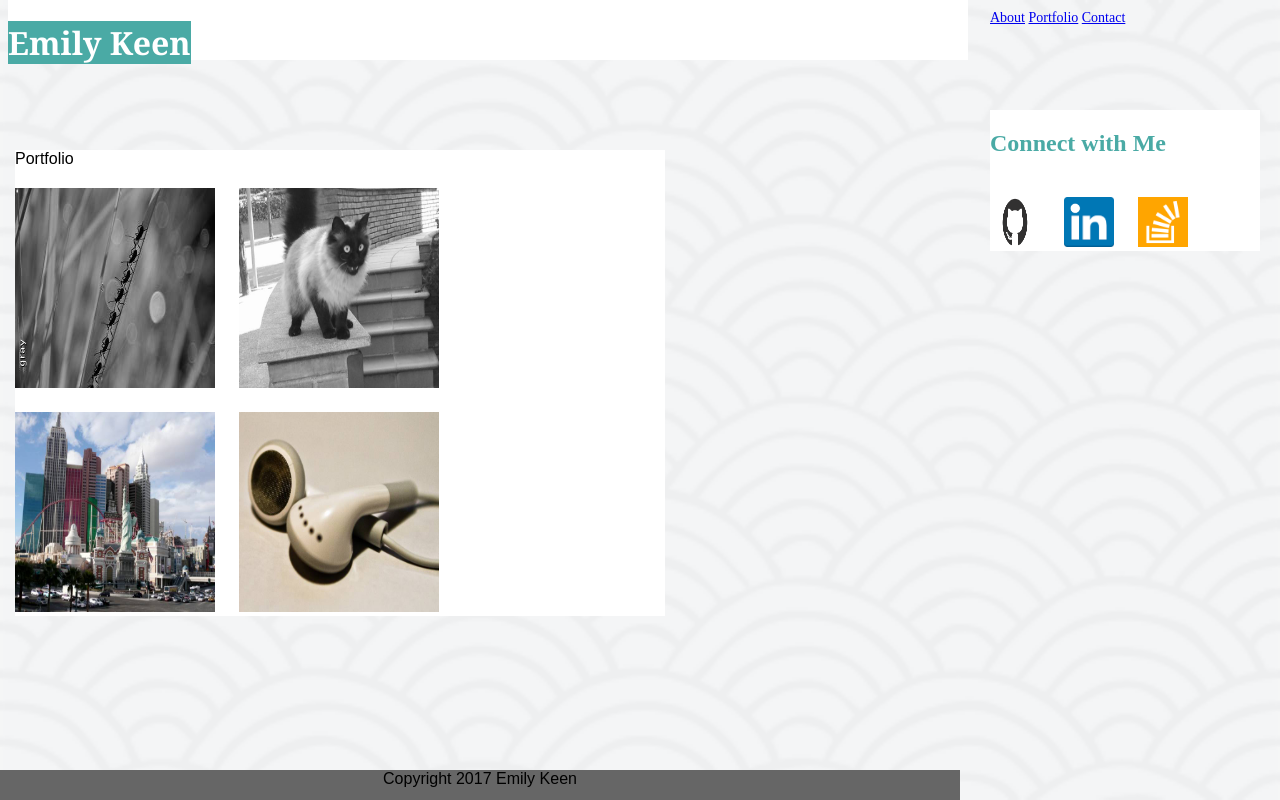
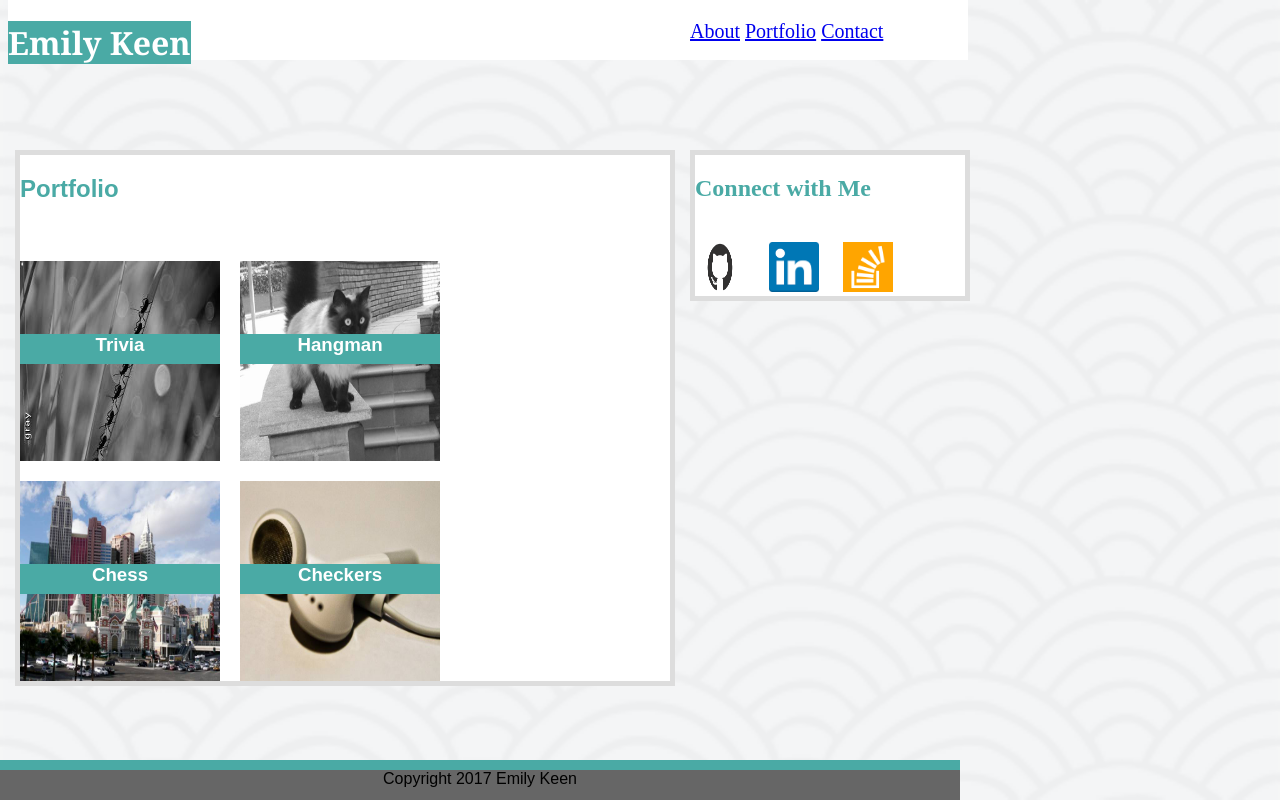
Before and after one commit to emilykeen/Basic-Portfolio, a plain HTML site: page portfolio.html in a window 1280 px wide. Drawn offline with Linux system fonts and the light colour scheme.

Commit message:
working files

```diff
--- a/assets/css/reset.css
+++ b/assets/css/reset.css
@@ -0,0 +1,48 @@
+/* http://meyerweb.com/eric/tools/css/reset/
+   v2.0 | 20110126
+   License: none (public domain)
+*/
+
+html, body, div, span, applet, object, iframe,
+h1, h2, h3, h4, h5, h6, p, blockquote, pre,
+a, abbr, acronym, address, big, cite, code,
+del, dfn, em, img, ins, kbd, q, s, samp,
+small, strike, strong, sub, sup, tt, var,
+b, u, i, center,
+dl, dt, dd, ol, ul, li,
+fieldset, form, label, legend,
+table, caption, tbody, tfoot, thead, tr, th, td,
+article, aside, canvas, details, embed,
+figure, figcaption, footer, header, hgroup,
+menu, nav, output, ruby, section, summary,
+time, mark, audio, video {
+	margin: 0;
+	padding: 0;
+	border: 0;
+	font-size: 100%;
+	font: inherit;
+	vertical-align: baseline;
+}
+/* HTML5 display-role reset for older browsers */
+article, aside, details, figcaption, figure,
+footer, header, hgroup, menu, nav, section {
+	display: block;
+}
+body {
+	line-height: 1;
+}
+ol, ul {
+	list-style: none;
+}
+blockquote, q {
+	quotes: none;
+}
+blockquote:before, blockquote:after,
+q:before, q:after {
+	content: '';
+	content: none;
+}
+table {
+	border-collapse: collapse;
+	border-spacing: 0;
+}
--- a/assets/css/style.css
+++ b/assets/css/style.css
@@ -1,7 +1,7 @@
 
 body {background: url("../images/seigaiha.png") no-repeat center fixed;
 	  background-size:cover;
-	  max-width: :960px;
+	  max-height: :960px;
 	  margin:10 auto;
 }
 
@@ -28,13 +28,14 @@
 		top:0;}
 
 
-#links { font color: 777777;
-		float:right;
-		font-size: 14px;
+#links {font color:grey;
+		float:left;
+		font-size: 20px;
 		position:fixed;
-		right:20px;
-		top:10px;
+		left:690px;
+		top:20px;
 		width: 270px;
+		background: white
 		 }
 
 
@@ -42,18 +43,9 @@
   margin-right: 20px;
   width: 200px;
   height: 200px;
+  float:left;
 }
 
-#aboutme {font-color:#777777;
-	background:#ffffff;
-	border-color:#dddddd;
-	font-family: 'Arial', 'Helvetica Neue', Helvetica, sans-serif;
-	width:650px;
-	position:fixed;
-	top:110px;
-	float:left;
-	left:15px;
-	border-width: 5px}
 
 .socailimages {
   margin-right: 20px;
@@ -68,19 +60,21 @@
   margin-top: 20px;
   width: 200px;
   height: 200px;
+  position: relative;
+  z-index: -1;
+  float:left;
 
 }
 
 
 #connectwithme {
 position:fixed;
-right:20px;
-top:110px;
-float:right;
+left:690px;
+top:150px;
+float:left;
 width: 270px;
 background:#ffffff;
-border-color:#dddddd
-border-width:5px;
+border:5px solid #dddddd;
 }
 
 #footer {bottom: clear ;
@@ -93,7 +87,7 @@
 		width:960px;
 		font:white;
 		font-family: 'Arial', 'Helvetica Neue', Helvetica, sans-serif;
-
+		border-top:10px solid #4aaaa5;
 
 }
 #aboutmetext {
@@ -103,11 +97,59 @@
 .maincontainer {
 	font-color:#777777;
 	background:#ffffff;
-	border-color:#dddddd;
+	border: 5px solid #dddddd;
 	font-family: 'Arial', 'Helvetica Neue', Helvetica, sans-serif;
 	width:650px;
 	position:fixed;
 	top:150px;
 	float:left;
-	left:15px;
-	border-width: 5px}
+	left:15px;}
+
+
+
+.label1{ position: absolute;
+		height:30px;
+		width:200px;
+		background: #4aaaa5;
+		text-align: center;
+		color:white;
+		z-index: 1;
+		top:160px;}
+
+.label2{ position: absolute;
+		height:30px;
+		width:200px;
+		background: #4aaaa5;
+		color:white;
+		z-index: 1;
+		top:160px;
+		left:220px;
+		text-align: center;
+		}
+
+.label3{ position: absolute;
+		height:30px;
+		width:200px;
+		background: #4aaaa5;
+		text-align: center;
+		color:white;
+		z-index: 1;
+		top:390px;}
+
+.label4{ position: absolute;
+		height:30px;
+		width:200px;
+		text-align: center;
+		background: #4aaaa5;
+		color:white;
+		z-index: 1;
+		top:390px;
+		left:220px;
+	;}
+.title {text-align: center;
+		font-family: 'Georgia', Times, Times New Roman, serif;
+		color:#4aaaa5;
+		font-size: 14px;}
+
+#botton {background: #4aaaa5
+		font:white;}
--- a/portfolio.html
+++ b/portfolio.html
@@ -24,17 +24,32 @@
 
 <div class="maincontainer">
 
- Portfolio
+<h2> Portfolio </h2>
 <br>
 
+<div>
+<img class= "portfolioimages" src="assets\images\random_image_1.jpg">
 
-<img class= "portfolioimages" src="assets\images\random_image_1.jpg">
+<h3 class=label1> Trivia</h3>
+
+</div>
+<div>
 <img class= "portfolioimages" src="assets\images\random_image_2.jpg">
+
+<h3 class=label2>Hangman</h3>
+
+</div>
+
+<div>
 <img class= "portfolioimages" src="assets\images\random_image_3.jpg">
-<img class= "portfolioimages" src="assets\images\random_image_4.jpg">
+<h3 class=label3>Chess</h3>
+</div>
 
 
-
+<div>
+<img class= "portfolioimages" src="assets\images\random_image_4.jpg">
+<h3 class=label4>Checkers</h3>
+</div>
 </div>
 
 <div id=connectwithme>
```
Also changed, not shown: contact.html (+3 -2 lines), index.html (+5 -8 lines).
